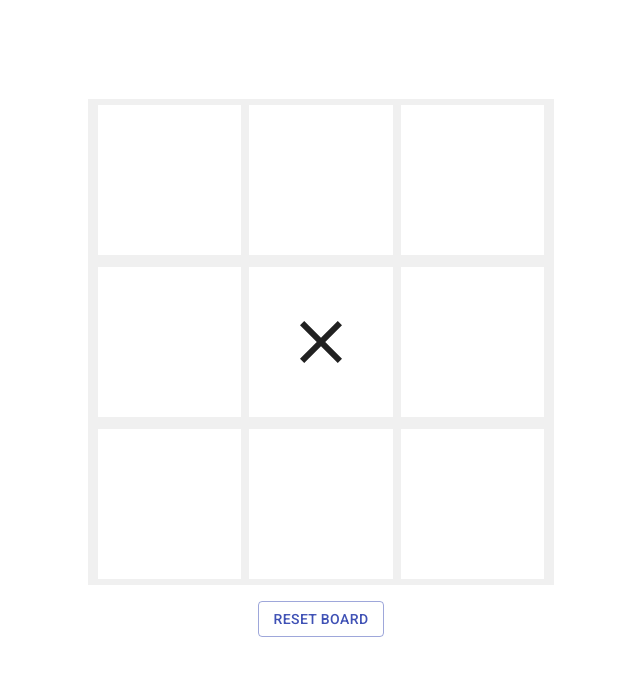
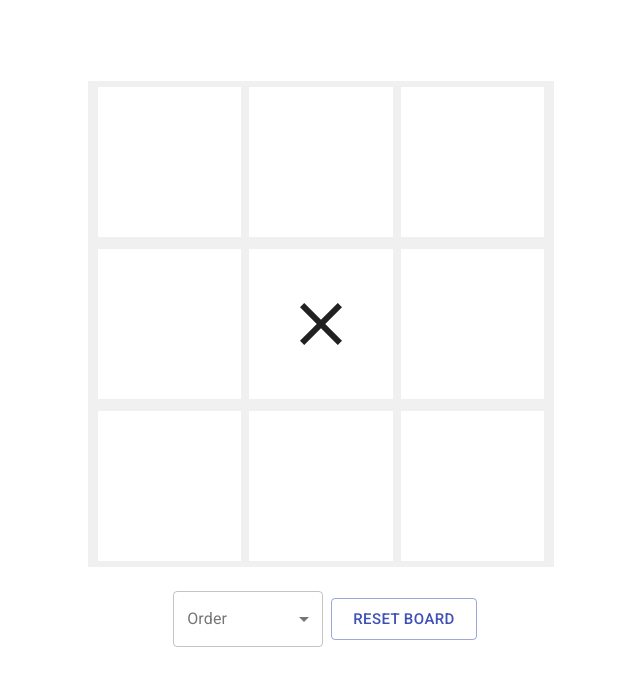
Before and after one commit to jimmy-lan/unbeatable-tic-tac-toe-ai, a React (Create React App) app: page / in a window 1280 px wide. Shown: the top 686 px of the page, without its empty margins (319-959 px from the left). Built offline with nearby package versions, Linux system fonts and the light colour scheme; the HTML template or start-up script is replaced by a standard one.

Commit message:
Update to allow players select who go first

```diff
--- a/src/app/gameSlice.js
+++ b/src/app/gameSlice.js
@@ -10,6 +10,7 @@ const gameSlice = createSlice({
     canPlay: true,
     highlightNodes: [],
     gameComplete: false,
+    isMaximizing: true,
   },
   reducers: {
     placeMark(state, action) {
@@ -62,6 +63,9 @@ const gameSlice = createSlice({
     setCanPlay(state, action) {
       state.canPlay = action.payload;
     },
+    setMaximizing(state, action) {
+      state.isMaximizing = action.payload;
+    },
     resetBoard(state) {
       state.board = new Array(9).fill("");
       state.currentMark = "x";
@@ -74,5 +78,11 @@ const gameSlice = createSlice({
 
 const { actions, reducer } = gameSlice;
 
-export const { placeMark, aiMove, setCanPlay, resetBoard } = actions;
+export const {
+  placeMark,
+  aiMove,
+  setCanPlay,
+  setMaximizing,
+  resetBoard,
+} = actions;
 export default reducer;
--- a/src/containers/Board.jsx
+++ b/src/containers/Board.jsx
@@ -1,9 +1,9 @@
-import React, { useEffect, useState } from "react";
+import React, { useEffect } from "react";
 import { Grid, makeStyles } from "@material-ui/core";
 
 import { BoardCell } from "../components/BoardCell";
 import { useDispatch, useSelector } from "react-redux";
-import { placeMark, aiMove, setCanPlay } from "../app/gameSlice";
+import { placeMark, aiMove } from "../app/gameSlice";
 
 const useStyles = makeStyles((theme) => ({
   root: {
@@ -33,9 +33,10 @@ export const Board = (props) => {
   const dispatch = useDispatch();
   const board = useSelector((state) => state.game.board);
   const canPlay = useSelector((state) => state.game.canPlay);
+  const isMaximizing = useSelector((state) => state.game.isMaximizing);
 
   useEffect(() => {
-    if (board.every((mark) => !mark)) {
+    if (board.every((mark) => !mark) && isMaximizing) {
       dispatch(aiMove());
     }
   }, [board]);
--- a/src/containers/PlayingArea.jsx
+++ b/src/containers/PlayingArea.jsx
@@ -1,11 +1,21 @@
 import React from "react";
-import { Paper, Button, makeStyles, Snackbar, Slide } from "@material-ui/core";
+import {
+  Paper,
+  Button,
+  makeStyles,
+  Snackbar,
+  Slide,
+  FormControl,
+  InputLabel,
+  Select,
+  MenuItem,
+} from "@material-ui/core";
 import { Alert } from "@material-ui/lab";
 import { Board } from "./Board";
 import { useDispatch, useSelector } from "react-redux";
-import { resetBoard } from "../app/gameSlice";
+import { setMaximizing, resetBoard } from "../app/gameSlice";
 
-const useStyles = makeStyles({
+const useStyles = makeStyles((theme) => ({
   root: {
     width: "100vw",
     height: "90vh",
@@ -17,13 +27,29 @@ const useStyles = makeStyles({
   snackbar: {
     marginBottom: 30,
   },
-});
+  controlPane: {
+    display: "flex",
+    flexDirection: "row",
+    justifyContent: "center",
+    alignItems: "center",
+  },
+  formControl: {
+    margin: theme.spacing(1),
+    minWidth: 150,
+  },
+}));
 
 export const PlayingArea = (props) => {
   const classes = useStyles();
   const dispatch = useDispatch();
   const gameComplete = useSelector((state) => state.game.gameComplete);
   const canPlay = useSelector((state) => state.game.canPlay);
+  const isMaximizing = useSelector((state) => state.isMaximizing);
+
+  const handleOrderSelectChange = (event) => {
+    dispatch(setMaximizing(event.target.value));
+    dispatch(resetBoard());
+  };
 
   const handleReset = () => {
     dispatch(resetBoard());
@@ -34,9 +60,29 @@ export const PlayingArea = (props) => {
   return (
     <Paper className={classes.root} elevation={0}>
       <Board />
-      <Button variant="outlined" color="primary" onClick={handleReset}>
-        Reset Board
-      </Button>
+      <div className={classes.controlPane}>
+        <FormControl variant="outlined" className={classes.formControl}>
+          <InputLabel id="order-select-outlined-label">Order</InputLabel>
+          <Select
+            labelId="order-select-outlined-label"
+            id="order-select-outlined"
+            value={isMaximizing}
+            onChange={handleOrderSelectChange}
+            label="Order"
+          >
+            <MenuItem value={true}>AI goes first</MenuItem>
+            <MenuItem value={false}>You go first</MenuItem>
+          </Select>
+        </FormControl>
+        <Button
+          variant="outlined"
+          color="primary"
+          onClick={handleReset}
+          size="large"
+        >
+          Reset Board
+        </Button>
+      </div>
       <Snackbar
         open={!canPlay && !gameComplete}
         TransitionComponent={TransitionUp}
```
